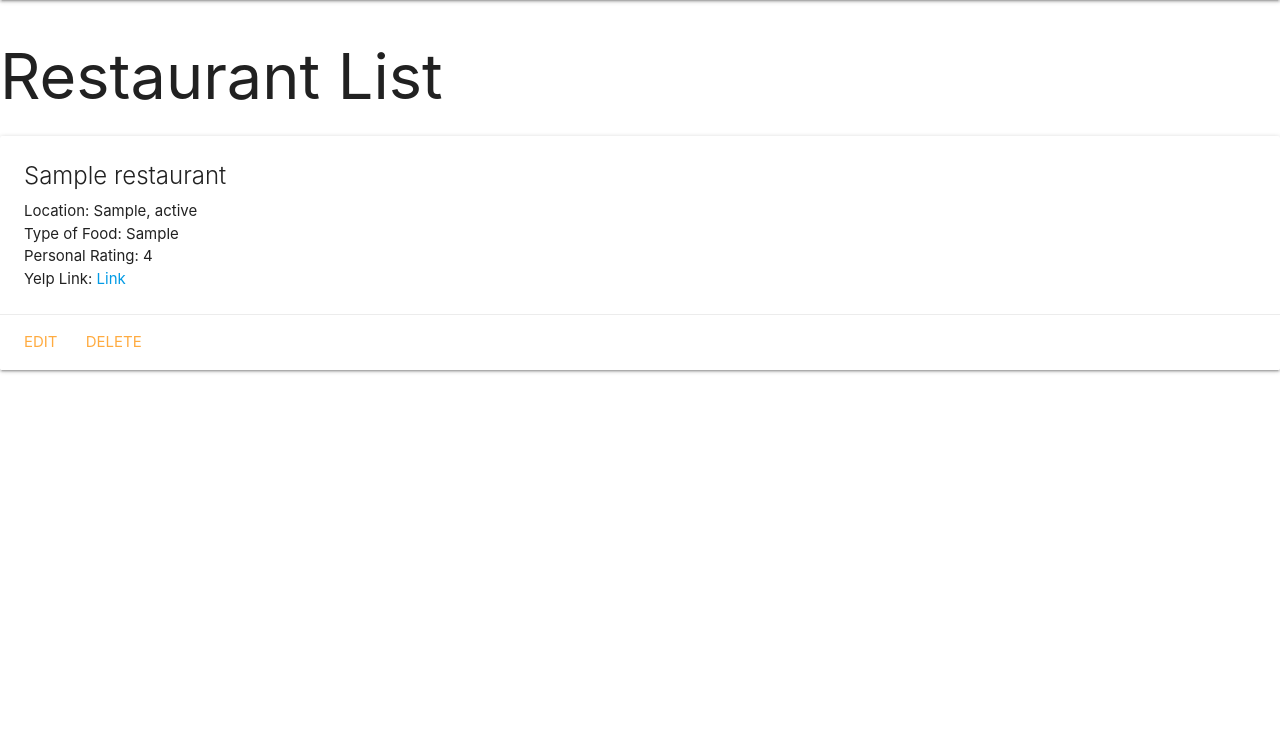
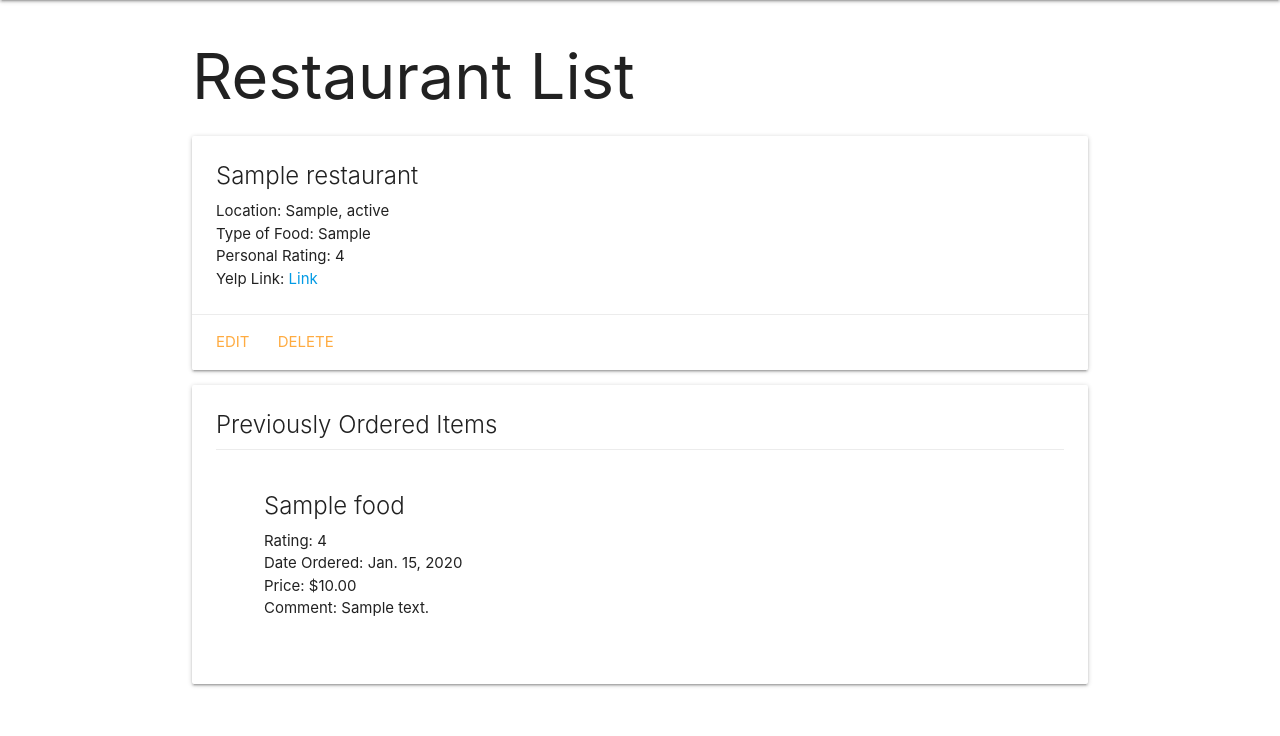
Before and after one commit to erictau/Restaurant-Collector, a Django app: page /restaurants/1 in a window 1280 px wide. Shown: the part 64-800 px from the top of the page. Run offline with Django 4.2, Linux system fonts and the light colour scheme; tables that the repository leaves empty hold one stand-in row (values such as "Sample post").

Commit message:
Adds one-to-many relationship between restaurants and food items. Displays on restaurant detail page

```diff
--- a/main_app/admin.py
+++ b/main_app/admin.py
@@ -1,5 +1,6 @@
 from django.contrib import admin
-from .models import Restaurant
+from .models import Food, Restaurant
 
 # Register your models here.
 admin.site.register(Restaurant)
+admin.site.register(Food)
--- a/main_app/models.py
+++ b/main_app/models.py
@@ -18,3 +18,20 @@ class Restaurant(models.Model):
 
     def get_absolute_url(self):
         return reverse('detail', kwargs={'restaurant_id': self.id})
+
+
+class Food(models.Model):
+    name = models.CharField(max_length=100)
+    date_ordered = models.DateField('Date Ordered')
+    price = models.FloatField(blank=True)
+    rating = models.IntegerField(
+        validators = [MaxValueValidator(5), MinValueValidator(1)]
+    )
+    comment = models.TextField(max_length=500)
+    restaurant = models.ForeignKey(Restaurant, on_delete=models.CASCADE)
+
+    def __str__(self):
+        return self.name
+
+    class Meta:
+        ordering = ['rating']
--- a/main_app/templates/base.html
+++ b/main_app/templates/base.html
@@ -22,8 +22,9 @@
         </div>
       </nav>
 
-
-    {% block content %}
-    {% endblock %}
+    <main class="container">
+      {% block content %}
+      {% endblock %}
+    </main>
 </body>
 </html>
--- a/main_app/templates/restaurants/detail.html
+++ b/main_app/templates/restaurants/detail.html
@@ -1,4 +1,5 @@
 {% extends 'base.html' %}
+{% load humanize %}
 
 {% block title %}
 Restaurant Details
@@ -11,11 +12,11 @@ Restaurant Details
 
 <div class="card">
     <div class="card-content">
-    <span class="card-title">{{ restaurant.name }}</span>
-    <p>Location: {{ restaurant.city }}, {{ restaurant.state }}</p>
-    <p>Type of Food: {{ restaurant.food_category }}</p>
-    <p>Personal Rating: {{ restaurant.personal_rating }}</p>
-    <p>Yelp Link: <a href="{{ restaurant.yelp_url }}">Link</a></p>
+        <span class="card-title">{{ restaurant.name }}</span>
+        <p>Location: {{ restaurant.city }}, {{ restaurant.state }}</p>
+        <p>Type of Food: {{ restaurant.food_category }}</p>
+        <p>Personal Rating: {{ restaurant.personal_rating }}</p>
+        <p>Yelp Link: <a href="{{ restaurant.yelp_url }}">Link</a></p>
     </div>
     <div class="card-action">
         <a href="{% url 'restaurants_update' restaurant.id %}">Edit</a>
@@ -23,4 +24,23 @@ Restaurant Details
     </div>
 </div>
 
+<div class="card">
+    <div class="card-content">
+        <span class="card-title">Previously Ordered Items</span>
+        {% for item in restaurant.food_set.all %}
+        <div class="card-action">
+            <div class="card-content">
+                <span class="card-title">{{ item.name }}</span>
+                <p>Rating: {{ item.rating }}</p>
+                <p>Date Ordered: {{ item.date_ordered }}</p>
+                <p>Price: ${{ item.price|floatformat:2|intcomma }}</p>
+                <p>Comment: {{ item.comment }}</p>
+            </div>
+        </div>
+        {% empty %}
+        <p>No items have been added.</p>
+        {% endfor %}
+    </div>
+</div>
+
 {% endblock %}
--- a/restaurantcollector/settings.py
+++ b/restaurantcollector/settings.py
@@ -32,6 +32,7 @@ ALLOWED_HOSTS = []
 
 INSTALLED_APPS = [
     'main_app',
+    'django.contrib.humanize',
     'django.contrib.admin',
     'django.contrib.auth',
     'django.contrib.contenttypes',
```
Also changed, not shown: main_app/forms.py (added), main_app/migrations/0004_food.py (added).
